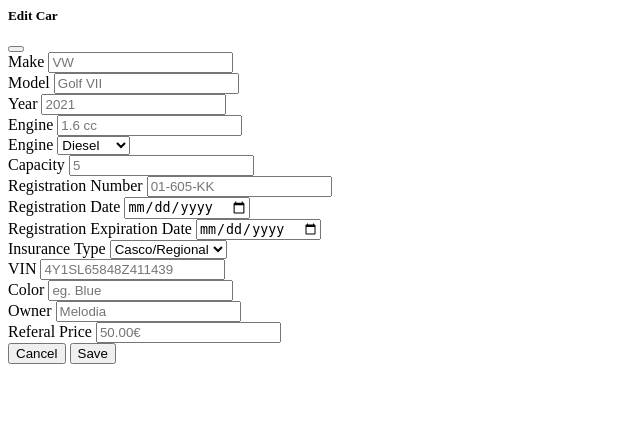
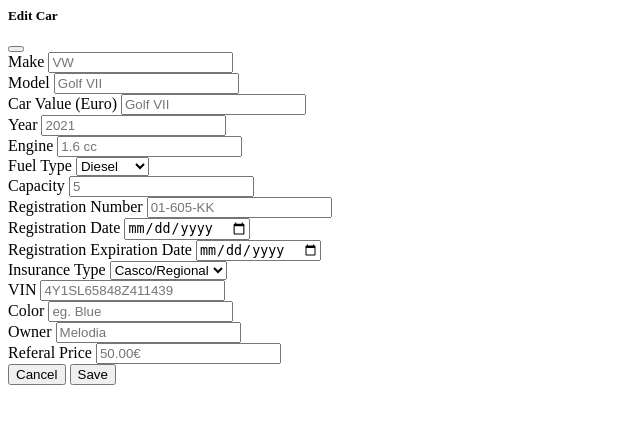
Before and after one commit to ermalgashi/rent, a Django app: page /cars/cars/add_car in a window 1280 px wide. Shown: the top 424 px of the page, without its empty margins (0-640 px from the left). Run offline with Django 3.2, Linux system fonts and the light colour scheme; some libraries are stand-ins or nearby versions.

Commit message:
Made changes to add the value of the car for the contract, it was a static value now is a dynamic value based on a car

```diff
--- a/cars/forms.py
+++ b/cars/forms.py
@@ -11,6 +11,7 @@ class CarForm(forms.ModelForm):
             "car_model",
             "car_year",
             "car_engine",
+            "car_value",
             "car_fuel_type",
             "car_capacity",
             "registration_number",
--- a/cars/models.py
+++ b/cars/models.py
@@ -25,6 +25,7 @@ class Car(models.Model):
     car_fuel_type = models.CharField(
         max_length=10, choices=FUEL_TYPE_CHOICES, default="DIESEL"
     )
+    car_value = models.IntegerField()
     car_capacity = models.IntegerField()
     registration_number = models.CharField(max_length=20, unique=True)
     registration_date = models.DateField()
--- a/finance/views.py
+++ b/finance/views.py
@@ -195,7 +195,7 @@ def print_invoice(request, pk):
         "price": reservation.price,
         "customer":customer,
         "payment":reservation.payment,
-
+        "car_value":car.car_value,
 
     }
 
--- a/templates/cars/car_form.html
+++ b/templates/cars/car_form.html
@@ -17,6 +17,11 @@
         <div class="invalid-feedback">{{ form.car_model.errors|first }}</div>
     </div>
     <div class="mb-3">
+        <label for="{{ form.car_value.id_for_label }}" class="form-label">Car Value (Euro)</label>
+        {% render_field form.car_value class="form-control" placeholder="Golf VII" %}
+        <div class="invalid-feedback">{{ form.car_value.errors|first }}</div>
+    </div>
+    <div class="mb-3">
         <label for="{{ form.car_year.id_for_label }}" class="form-label">Year</label>
         {% render_field form.car_year class="form-control" placeholder="2021" %}
         <div class="invalid-feedback">{{ form.car_year.errors|first }}</div>
@@ -27,7 +32,7 @@
         <div class="invalid-feedback">{{ form.car_engine.errors|first }}</div>
     </div>
     <div class="mb-3">
-        <label for="{{ form.car_fuel_type.id_for_label }}" class="form-label">Engine</label>
+        <label for="{{ form.car_fuel_type.id_for_label }}" class="form-label">Fuel Type</label>
         {% render_field form.car_fuel_type class="form-control" placeholder="Diesel" %}
         <div class="invalid-feedback">{{ form.car_fuel_type.errors|first }}</div>
     </div>
--- a/templates/reservations/pdf_template.html
+++ b/templates/reservations/pdf_template.html
@@ -71,7 +71,7 @@
 
                     <p style="text-align: justify;">
                         <strong>Vërejtje:</strong>
-                        Vlera e veturës është 17.000.00 Euro. Vetura posedon sigurim {{insurance_type|title}}, në rast të aksidentit ku klienti është fajtore, pjesëmarrja është deri ne 1000 Euro, në rast të vjedhjes apo dëmtimit total te veturës klienti është pjesëmarrës 20% te vlerës se veturës.
+                        Vlera e veturës është {{car_value}} Euro. Vetura posedon sigurim {{insurance_type|title}}, në rast të aksidentit ku klienti është fajtore, pjesëmarrja është deri ne 1000 Euro, në rast të vjedhjes apo dëmtimit total te veturës klienti është pjesëmarrës 20% te vlerës se veturës.
                     </p>
                         <div>
                         Sigurimi {{insurance_type|title}} nuk mbulon nëse vetura përdoret:
@@ -175,7 +175,7 @@
 
                     <p style="text-align: justify;">
                         <strong>Remarks:</strong>
-                        The value of the vehicle is 17,000.00 Euro. The vehicle has insurance {{insurance_type|title}}, in case of an accident where the customer is at fault,
+                        The value of the vehicle is {{car_value}} Euro. The vehicle has insurance {{insurance_type|title}}, in case of an accident where the customer is at fault,
                         the participation is up to 1000 Euro, in case of theft or total damage to the vehicle, the customer participates in 20% of the value of the vehicle.
                     </p>
                         <div>
```
Also changed, not shown: requirements.txt (+30 -7 lines), cars/migrations/0009_car_car_value.py (added).
